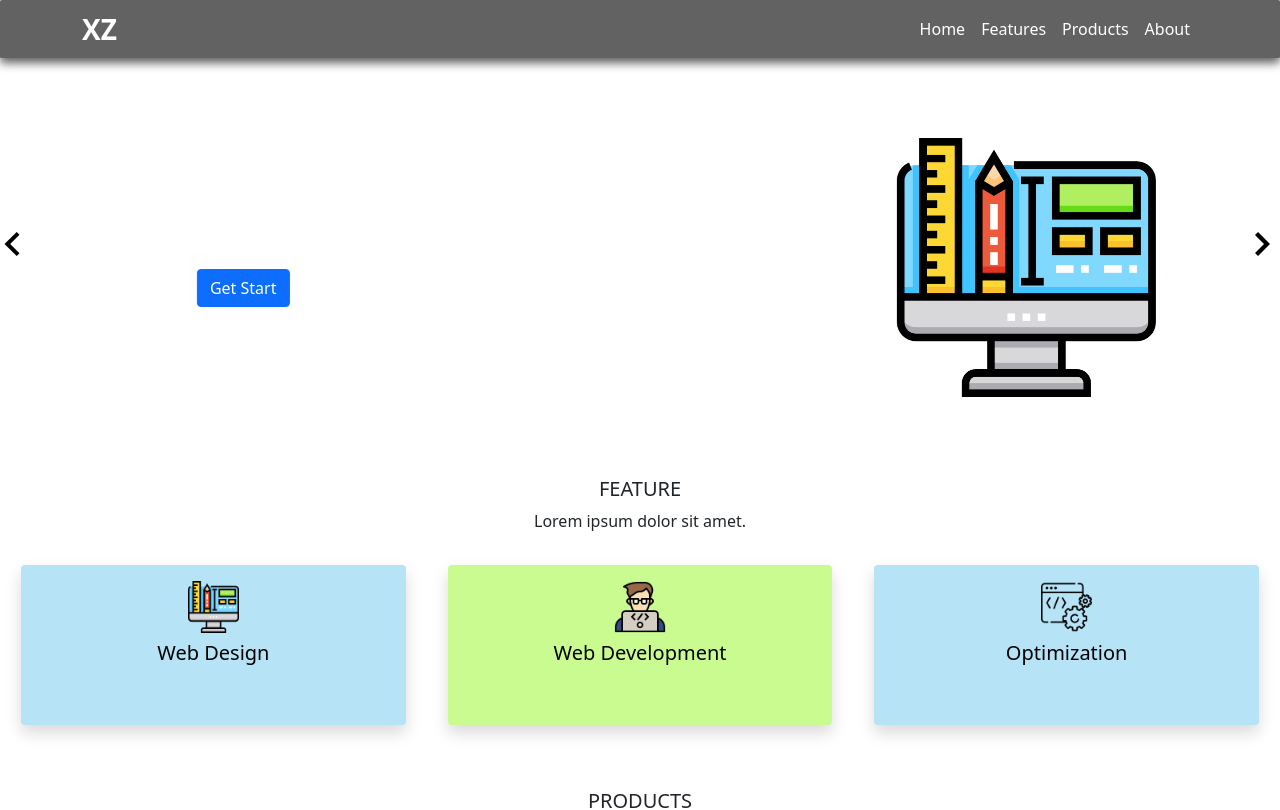
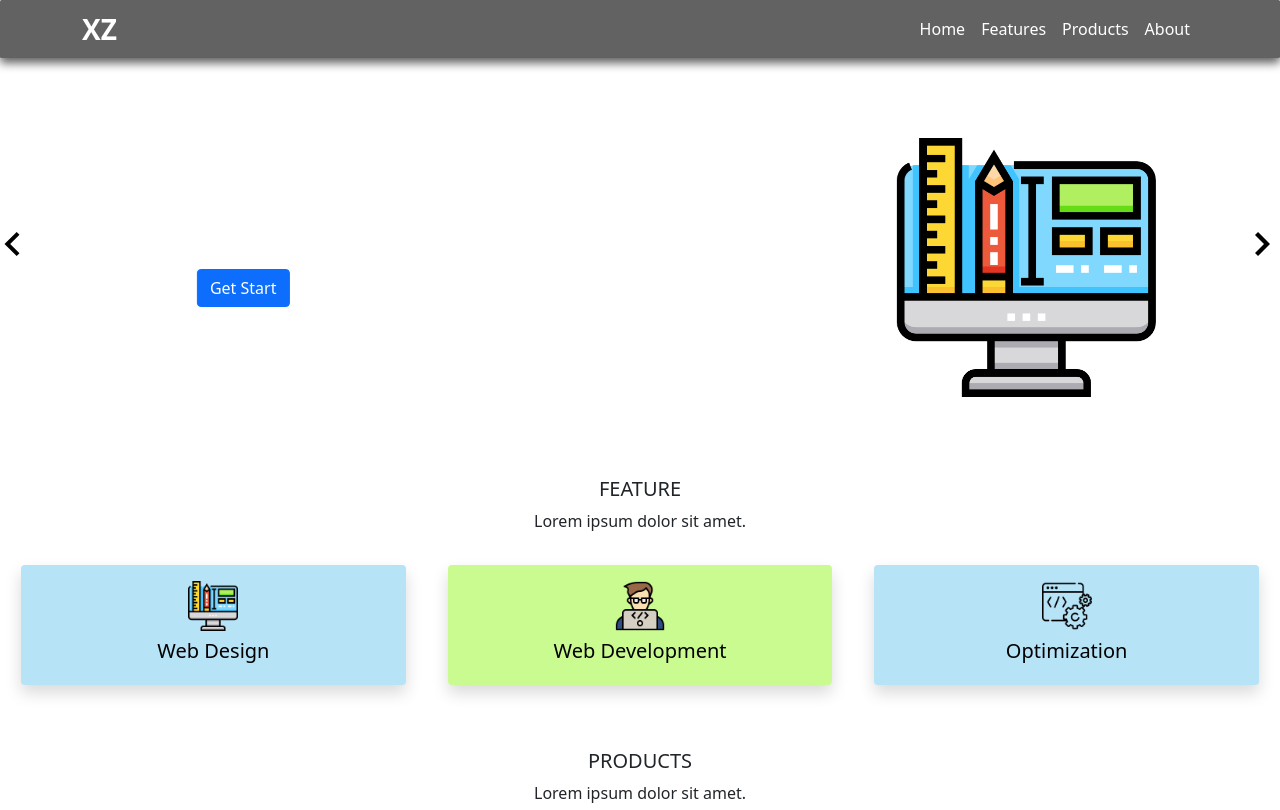
Before and after one commit to moshiur9185/MR-Shopping-Ecommerce-web, a React (Create React App) app: page / in a window 1280 px wide. Shown: the top 810 px of the page. Built offline with nearby package versions, Linux system fonts and the light colour scheme.

Commit message:
work modify

```diff
--- a/src/Component/Feature/FeatureCard.css
+++ b/src/Component/Feature/FeatureCard.css
@@ -12,9 +12,8 @@
     font-size:3em;
 }
 .info-container{
-    height: 20vh;
+    height: 120px;
     margin: 1rem;
-    /* padding: 30px; */
     color: black;
     border-radius: .25rem;
 }
--- a/src/Component/Feature/FeatureCard.js
+++ b/src/Component/Feature/FeatureCard.js
@@ -4,9 +4,8 @@ const FeatureCard = ({ info }) => {
   return (
     <div className="col-md-4 text-white info-cart text-center">
       <div className={`info-${info.background} info-container shadow`}>
-        <img className="pt-3" style={{ width: "4vw" }} src={info.icon} alt="" />
+        <img className="pt-3" style={{ width: "50px" }} src={info.icon} alt="" />
         <h5 className="pt-2">{info.title}</h5>
-        {/* <small>{info.description}</small> */}
       </div>
     </div>
   );
```
